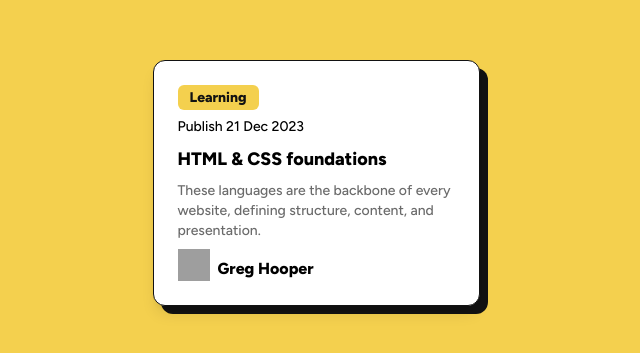
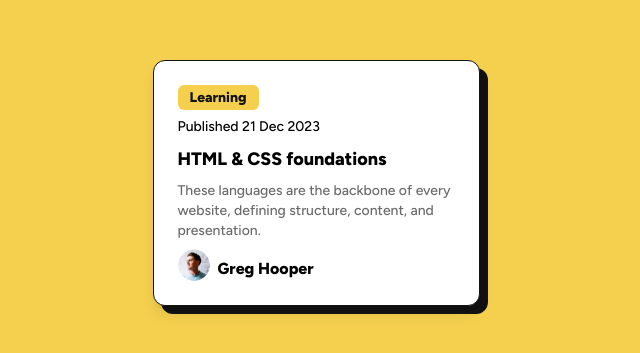
Before and after one commit to YasmineSan/blog-card-preview-challenge, a Nuxt app: page / in a window 1280 px wide. Shown: the part 217-570 px from the top of the page, without its empty margins (324-964 px from the left). Built offline with nearby package versions, Linux system fonts and the light colour scheme; grey boxes are pictures that could not be loaded.

Commit message:
Feat: implement BlogCard component and refactor index.vue for improved structure

```diff
--- /dev/null
+++ b/components/BlogCard.vue
@@ -0,0 +1,73 @@
+<script setup lang="ts">
+import { ref } from 'vue'
+import { NuxtImg } from '#components'
+
+defineProps({
+  title: String,
+  category: String,
+  date: String,
+  description: String,
+  imageSrc: String,
+  avatarSrc: String,
+  author: String,
+})
+
+const isHovered = ref(false)
+</script>
+
+<template>
+  <div
+    class="relative w-full max-w-card-lg-w xs:max-w-card-sm-w"
+    @mouseenter="isHovered = true"
+    @mouseleave="isHovered = false"
+  >
+    <!-- Ombre dynamique au hover -->
+    <div
+      :class="[
+        'absolute w-full h-full bg-dark rounded-xl left-2 top-2 z-0 transition-all duration-300',
+        isHovered ? 'translate-x-1 translate-y-1 scale-102 opacity-80' : '',
+      ]"
+    ></div>
+
+    <!-- Blog Card -->
+    <section
+      class="relative bg-white w-full rounded-xl shadow-lg p-6 z-10 border border-dark group transition-shadow duration-300 group-hover:shadow-2xl"
+    >
+      <article class="flex flex-col items-center">
+        <NuxtImg
+          :src="imageSrc"
+          alt="Article image"
+          class="w-img-lg-w h-img-lg-h xs:w-img-sm-w xs:h-img-sm-h object-cover mb-6 rounded-lg"
+        />
+      </article>
+
+      <span
+        class="bg-primary text-dark px-3 py-1 rounded-md text-sm font-semibold"
+      >
+        {{ category }}
+      </span>
+
+      <p class="text-sm py-2">{{ date }}</p>
+
+      <article>
+        <h1
+          class="text-lg font-extrabold cursor-pointer group-hover:text-primary transition-colors duration-75"
+        >
+          {{ title }}
+        </h1>
+        <p class="text-sm text-gray py-2">
+          {{ description }}
+        </p>
+      </article>
+
+      <article class="flex items-end">
+        <img
+          :src="avatarSrc"
+          alt="avatar of {{ author }}"
+          class="size-8 rounded-full"
+        />
+        <p class="pl-2 font-extrabold">{{ author }}</p>
+      </article>
+    </section>
+  </div>
+</template>
--- a/pages/index.vue
+++ b/pages/index.vue
@@ -1,6 +1,7 @@
 <script setup lang="ts">
 import { NuxtImg } from '#components'
 import articleImage from 'public/images/illustration-article.svg'
+import BlogCard from '@/components/BlogCard.vue'
 const isHovered = ref(false)
 </script>
 
@@ -8,56 +9,14 @@ const isHovered = ref(false)
   <div
     class="bg-primary w-full min-h-screen font-figtree flex items-center justify-center p-4 relative"
   >
-    <div
-      class="relative w-full max-w-card-lg-w xs:max-w-card-sm-w"
-      @mouseenter="isHovered = true"
-      @mouseleave="isHovered = false"
-    >
-      <!-- Shadow -->
-      <div
-        :class="[
-          'absolute w-full h-full bg-dark rounded-xl left-2 top-2 z-0 transition-all duration-300',
-          isHovered ? 'translate-x-1 translate-y-1 scale-102 opacity-80' : '',
-        ]"
-      ></div>
-
-      <!-- Blog Card -->
-      <section
-        class="relative bg-white w-full rounded-xl shadow-lg p-6 z-10 border border-dark group transition-shadow duration-300 group-hover:shadow-2xl"
-      >
-        <article class="flex flex-col items-center">
-          <NuxtImg
-            :src="articleImage"
-            alt="Image with black and yellow shapes"
-            class="w-img-lg-w h-img-lg-h xs:w-img-sm-w xs:h-img-sm-h object-cover mb-6 rounded-lg"
-          />
-        </article>
-        <span
-          class="bg-primary text-dark px-3 py-1 rounded-md text-sm font-semibold"
-        >
-          Learning
-        </span>
-        <p class="text-sm py-2">Publish 21 Dec 2023</p>
-        <article>
-          <h1
-            class="text-lg font-extrabold cursor-pointer group-hover:text-primary transition-colors duration-75"
-          >
-            HTML & CSS foundations
-          </h1>
-          <p class="text-sm text-gray py-2">
-            These languages are the backbone of every website, defining
-            structure, content, and presentation.
-          </p>
-        </article>
-        <article class="flex items-end">
-          <img
-            src="/public/images/greg-avatar.webp"
-            alt="avatar of Greg"
-            class="size-8"
-          />
-          <p class="pl-2 font-extrabold">Greg Hooper</p>
-        </article>
-      </section>
-    </div>
+    <BlogCard
+      title="HTML & CSS foundations"
+      category="Learning"
+      date="Published 21 Dec 2023"
+      description="These languages are the backbone of every website, defining structure, content, and presentation."
+      imageSrc="/images/illustration-article.svg"
+      avatarSrc="/images/greg-avatar.webp"
+      author="Greg Hooper"
+    />
   </div>
 </template>
```
